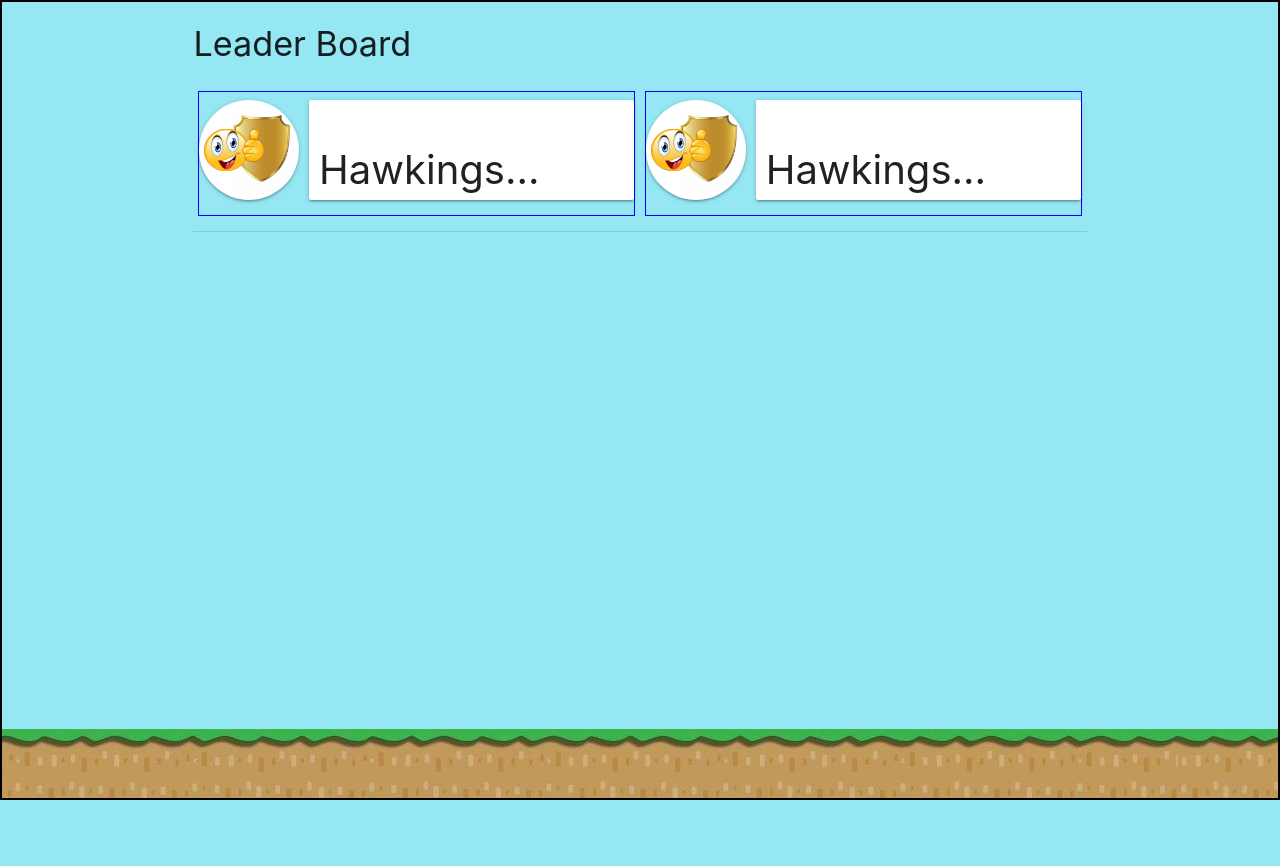
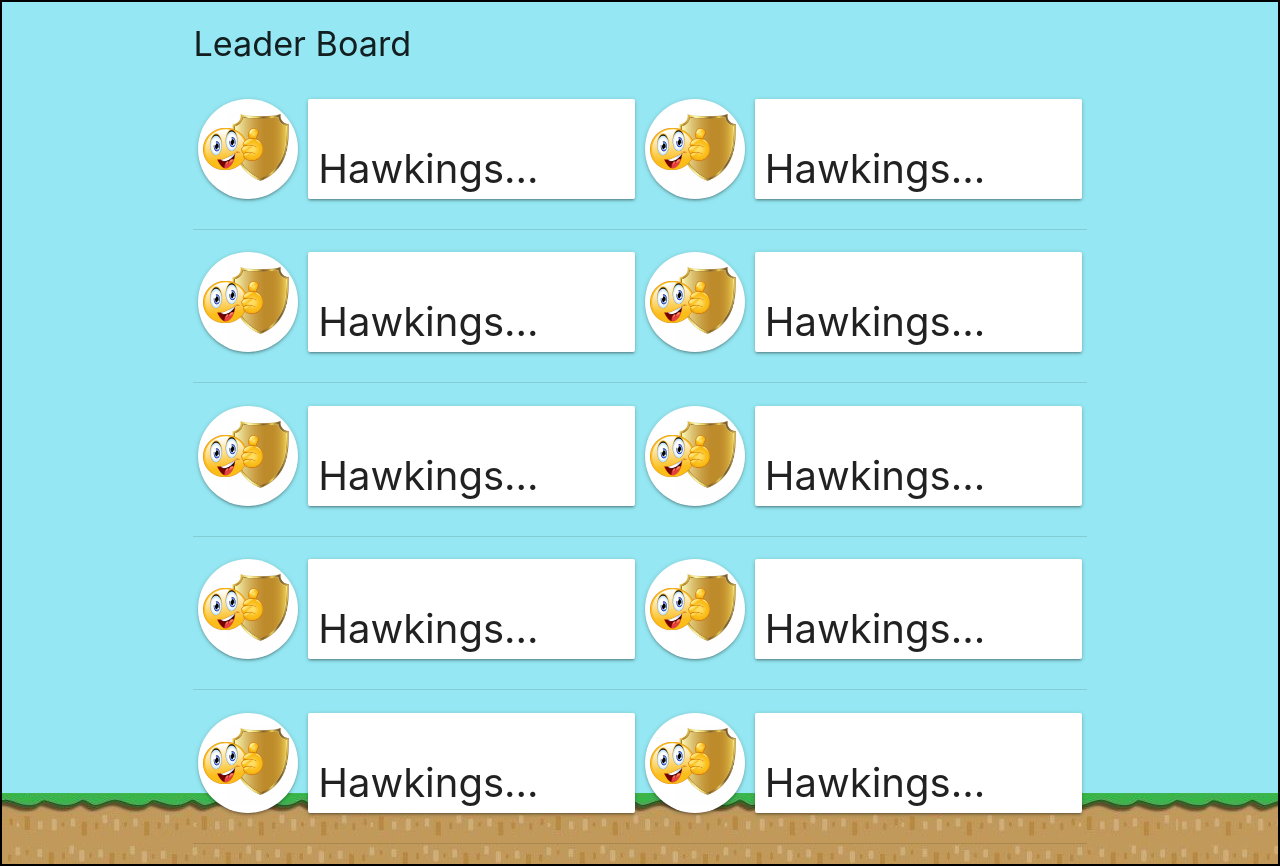
Before and after one commit to MamathaBussa/ps-leaderboard, a React (Create React App) app: page / in a window 1280 px wide. Before the commit the page ends 800 px from the top, so only its background shows below. Built offline with nearby package versions, Linux system fonts and the light colour scheme.

Commit message:
updated design WIP

```diff
--- a/src/App.js
+++ b/src/App.js
@@ -38,6 +38,38 @@ class App extends Component {
                     <ImageShield />
                   </td>
                 </tr>
+                <tr>
+                  <td>
+                    <ImageShield />
+                  </td>
+                  <td>
+                    <ImageShield />
+                  </td>
+                </tr>
+                <tr>
+                  <td>
+                    <ImageShield />
+                  </td>
+                  <td>
+                    <ImageShield />
+                  </td>
+                </tr>
+                <tr>
+                  <td>
+                    <ImageShield />
+                  </td>
+                  <td>
+                    <ImageShield />
+                  </td>
+                </tr>
+                <tr>
+                  <td>
+                    <ImageShield />
+                  </td>
+                  <td>
+                    <ImageShield />
+                  </td>
+                </tr>
               </tbody>
             </table>
           </div>
--- a/src/components/ImageShield/styles.sass
+++ b/src/components/ImageShield/styles.sass
@@ -1,6 +1,5 @@
 .ImageShield
   display: flex
-  border: 1px blue solid
   div.smiley
       background: url(/img/shield.png) no-repeat 30px 12px
       background-size: 65px
```
